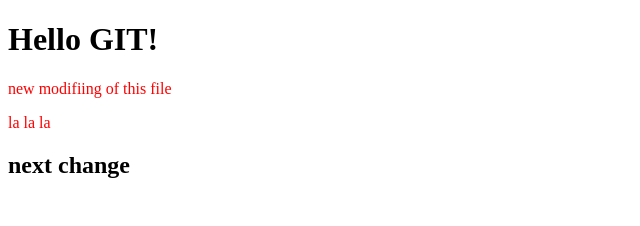
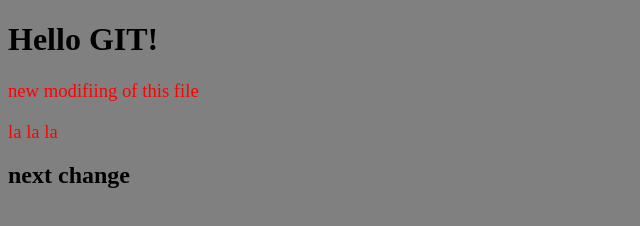
Before and after one commit to ViktorRV/firstTry, a plain HTML site: page index.html in a window 1280 px wide. Shown: the whole page, without its empty margins (0-640 px from the left). Drawn offline with Linux system fonts and the light colour scheme.

Commit message:
new branch

```diff
--- a/css/style.css
+++ b/css/style.css
@@ -1,3 +1,8 @@
 p {
 	color: red;
+	font-size: 14pt;
 }
+
+body {
+	background-color: grey;
+}
```
